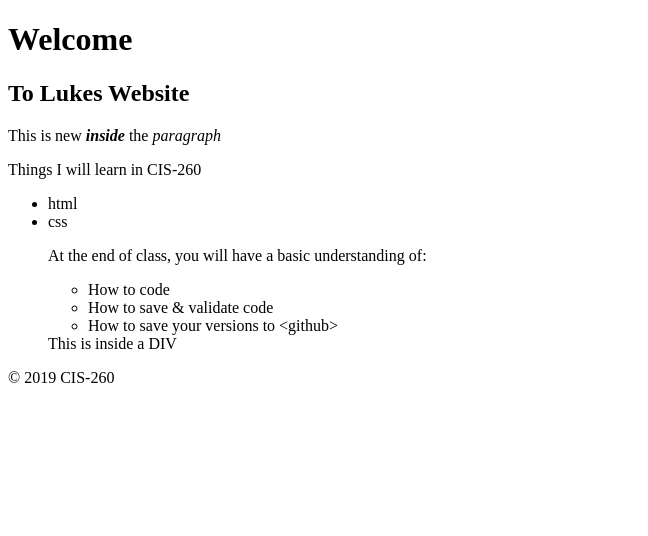
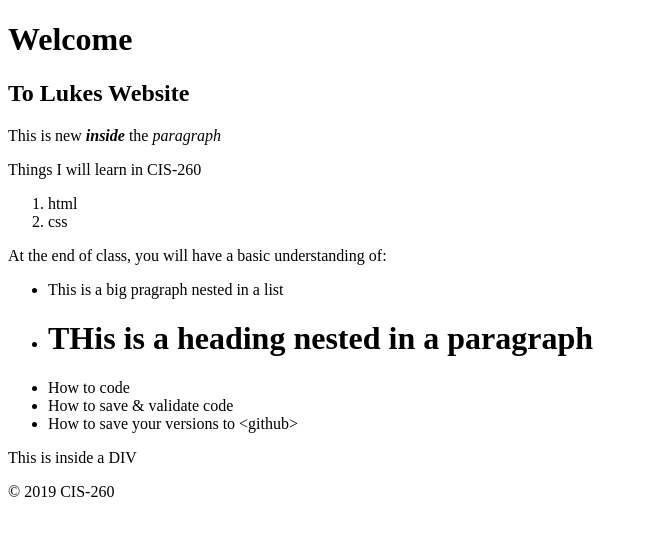
Before and after one commit to ldrisco/assignment-1, a plain HTML site: page index.html in a window 1280 px wide. Shown: the whole page, without its empty margins (0-648 px from the left). Drawn offline with Linux system fonts and the light colour scheme.

Commit message:
minor change

```diff
--- a/index.html
+++ b/index.html
@@ -23,22 +23,20 @@
         <p>This is new <em><strong>inside</strong></em> the <em>paragraph</em></p>
 
         <p>Things I will learn in CIS-260</p>
-        <ul>
+        <ol>
             <li>html</li>
             <li>css</li>
-
-         <p> At the end of class, you will have a basic understanding of:</p>
+        </ol>
+         <p>At the end of class, you will have a basic understanding of:</p>
         <ul>
+            <li><p>This is a big pragraph nested in a list</p></li>
+            <li><H1>THis is a heading nested in a paragraph</H1></li>
             <li>How to code</li>
             <li>How to save &amp; validate code</li>
             <li>How to save your versions to &lt;github&gt;</li>
-
-
-
-
         </ul>
 
-            <div>This is inside a DIV</div>
+                <div>This is inside a DIV</div>
             </main>
 
             <footer>
```
